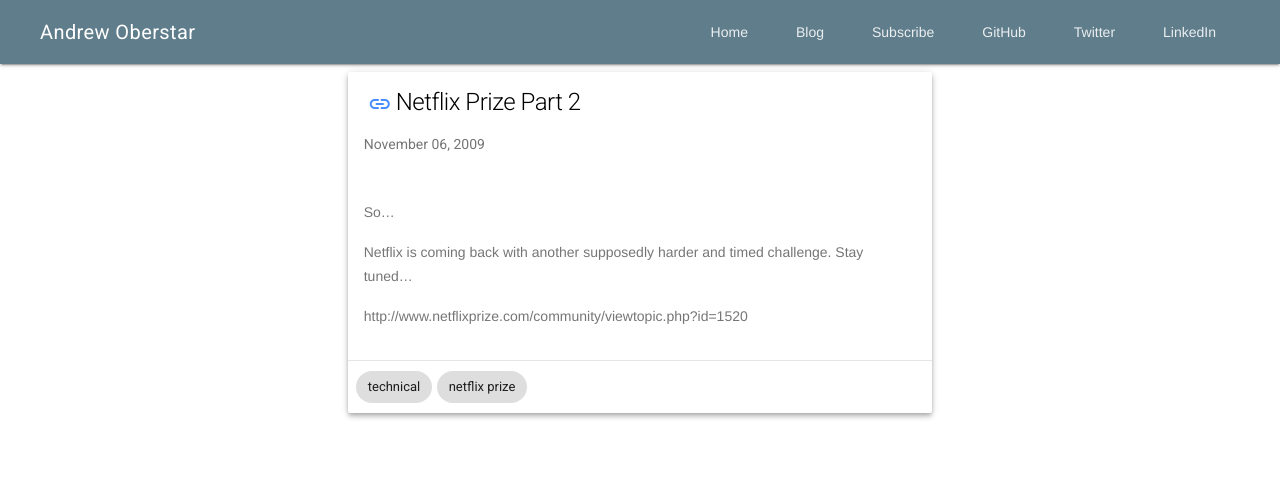
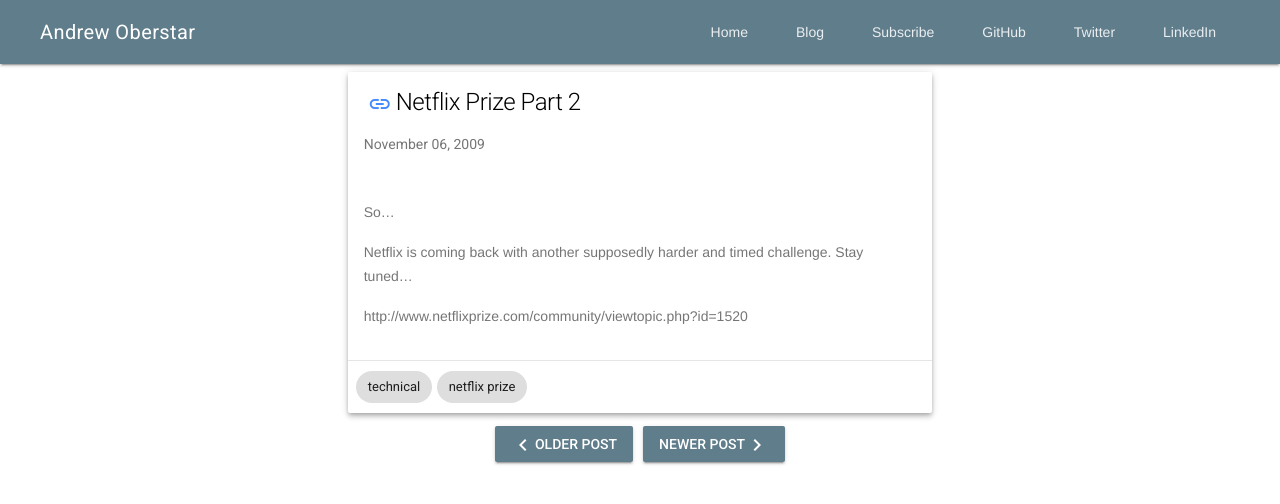
Before and after one commit to ajoberstar/ajoberstar.github.io, a Jekyll site: the page built from _posts/2009-11-06-netflix-prize-part-2.md, in a window 1280 px wide. Shown: the top 504 px of the page. Built offline with Jekyll 4.4.1, drawn with Linux system fonts in a browser that asks for light colours; nearby versions of some CDN libraries.

Commit message:
added prev/next buttons on posts

```diff
--- a/_layouts/post.html
+++ b/_layouts/post.html
@@ -17,3 +17,23 @@
         </section>
     </footer>
 </article>
+<nav class="item-nav">
+    {% if page.previous %}
+    <a class="mdl-button mdl-js-button mdl-button--raised mdl-button--colored" href="{{ page.previous.url }}">
+        <i class="material-icons">chevron_left</i>Older Post
+    </a>
+    {% else %}
+    <a class="mdl-button mdl-js-button mdl-button--raised mdl-button--colored" href="#" disabled>
+        <i class="material-icons">chevron_left</i>Older Post
+    </a>
+    {% endif %}
+    {% if page.next %}
+    <a class="mdl-button mdl-js-button mdl-button--raised mdl-button--colored" href="{{ page.next.url }}">
+        Newer Post<i class="material-icons">chevron_right</i>
+    </a>
+    {% else %}
+    <a class="mdl-button mdl-js-button mdl-button--raised mdl-button--colored" href="#" disabled>
+        Newer Post<i class="material-icons">chevron_right</i>
+    </a>
+    {% endif %}
+</nav>
--- a/styles/main.css
+++ b/styles/main.css
@@ -5,6 +5,16 @@
     margin-right: auto;
 }
 /* END general sizing */
+
+/* BEGIN item nav layout */
+.item-nav {
+    display: flex;
+    justify-content: center;
+}
+.item-nav .mdl-button {
+    margin: 5px;
+}
+/* END item nav layout */
 
 /* BEGIN fix for subtitle alignment */
 /* see https://github.com/google/material-design-lite/issues/1002 */
```
